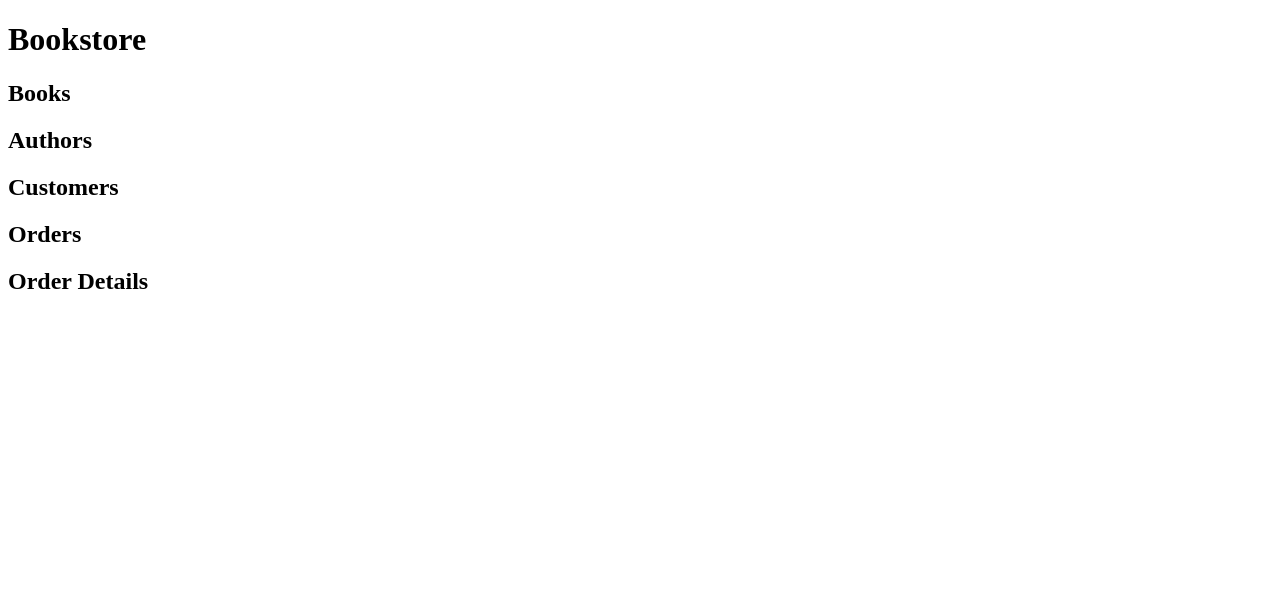
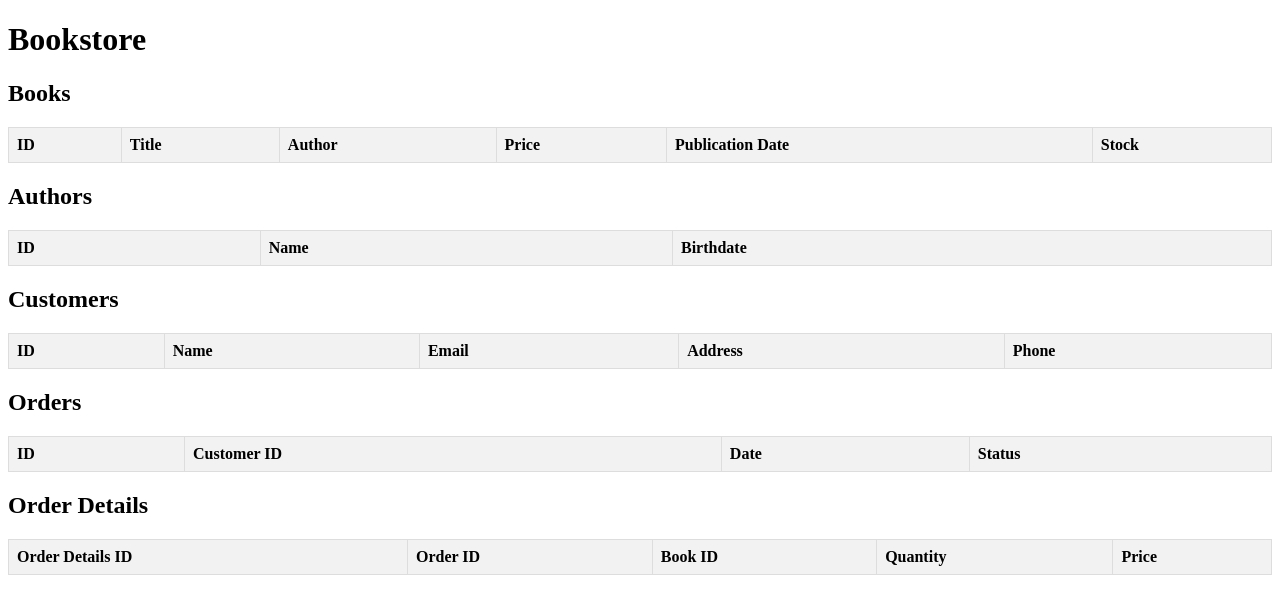
Before and after one commit to pswaroop/Basic-Bookstore-Database, a plain HTML site: page Bookstore Web App/frontend/index.html in a window 1280 px wide. Drawn offline with Linux system fonts and the light colour scheme; no server answers.

Commit message:
Updated frontend

```diff
--- a/Bookstore Web App/frontend/index.html
+++ b/Bookstore Web App/frontend/index.html
@@ -5,22 +5,91 @@
     <meta name="viewport" content="width=device-width, initial-scale=1.0">
     <title>Bookstore</title>
     <script defer src="script.js"></script>
+    <style>
+        table {
+            width: 100%;
+            border-collapse: collapse;
+            margin: 20px 0;
+        }
+        th, td {
+            border: 1px solid #ddd;
+            padding: 8px;
+            text-align: left;
+        }
+        th {
+            background-color: #f2f2f2;
+        }
+    </style>
 </head>
 <body>
     <h1>Bookstore</h1>
+
     <h2>Books</h2>
-    <ul id="books-list"></ul>
+    <table id="books-table">
+        <thead>
+            <tr>
+                <th>ID</th>
+                <th>Title</th>
+                <th>Author</th>
+                <th>Price</th>
+                <th>Publication Date</th>
+                <th>Stock</th>
+            </tr>
+        </thead>
+        <tbody id="books-list"></tbody>
+    </table>
 
     <h2>Authors</h2>
-    <ul id="authors-list"></ul>
+    <table id="authors-table">
+        <thead>
+            <tr>
+                <th>ID</th>
+                <th>Name</th>
+                <th>Birthdate</th>
+            </tr>
+        </thead>
+        <tbody id="authors-list"></tbody>
+    </table>
 
     <h2>Customers</h2>
-    <ul id="customers-list"></ul>
+    <table id="customers-table">
+        <thead>
+            <tr>
+                <th>ID</th>
+                <th>Name</th>
+                <th>Email</th>
+                <th>Address</th>
+                <th>Phone</th>
+            </tr>
+        </thead>
+        <tbody id="customers-list"></tbody>
+    </table>
 
     <h2>Orders</h2>
-    <ul id="orders-list"></ul>
+    <table id="orders-table">
+        <thead>
+            <tr>
+                <th>ID</th>
+                <th>Customer ID</th>
+                <th>Date</th>
+                <th>Status</th>
+            </tr>
+        </thead>
+        <tbody id="orders-list"></tbody>
+    </table>
 
     <h2>Order Details</h2>
-    <ul id="orderdetails-list"></ul>
+    <table id="orderdetails-table">
+        <thead>
+            <tr>
+                <th>Order Details ID</th>
+                <th>Order ID</th>
+                <th>Book ID</th>
+                <th>Quantity</th>
+                <th>Price</th>
+            </tr>
+        </thead>
+        <tbody id="orderdetails-list"></tbody>
+    </table>
 </body>
 </html>
--- a/Bookstore Web App/frontend/script.js
+++ b/Bookstore Web App/frontend/script.js
@@ -1,17 +1,27 @@
-//JS code to fetch data from backend and display it
 document.addEventListener('DOMContentLoaded', () => {
     // Function to fetch and display data
     const fetchAndDisplay = async (endpoint, elementId) => {
         try {
             const response = await fetch(`http://localhost:3000/${endpoint}`);
             const data = await response.json();
-            console.log(`Data from ${endpoint}:`, data); // Log the fetched data
-            const list = document.getElementById(elementId);
-            list.innerHTML = '';
+            const tbody = document.getElementById(elementId);
+            tbody.innerHTML = ''; // Clear existing content
+
+            if (data.length === 0) {
+                const row = tbody.insertRow();
+                const cell = row.insertCell(0);
+                cell.colSpan = 3; // Adjust according to the number of columns
+                cell.textContent = 'No data available';
+                return;
+            }
+
             data.forEach(item => {
-                const listItem = document.createElement('li');
-                listItem.textContent = JSON.stringify(item);
-                list.appendChild(listItem);
+                const row = tbody.insertRow();
+                // Change the following based on your data structure
+                for (const key in item) {
+                    const cell = row.insertCell();
+                    cell.textContent = item[key];
+                }
             });
         } catch (error) {
             console.error('Error fetching data:', error);
```
Also changed, not shown: Bookstore Web App/backend/app.js (+36 -10 lines).
